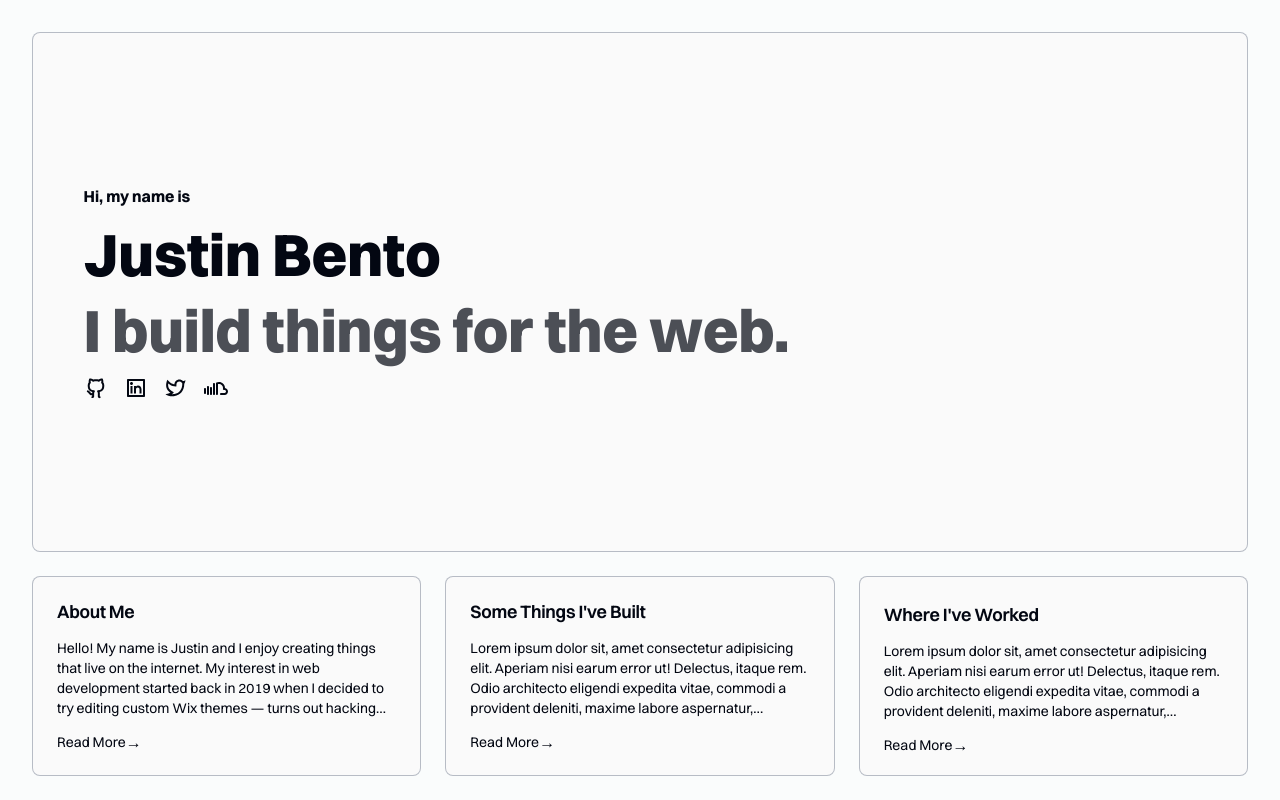
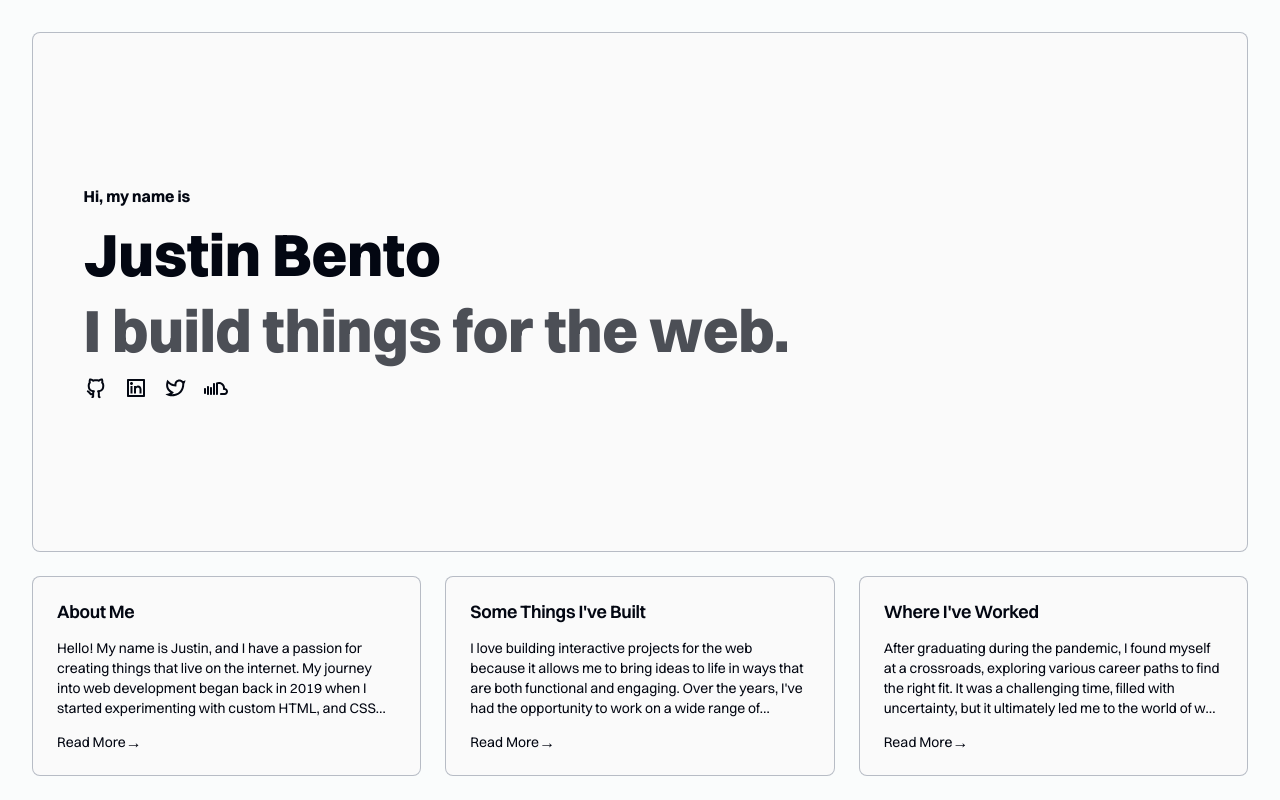
Before and after one commit to Justin-Bento/portfolio, a Next.js app: page / in a window 1280 px wide. Built offline with nearby package versions, Linux system fonts and the light colour scheme.

Commit message:
Updated content to main page

```diff
--- a/app/(frontend)/page.tsx
+++ b/app/(frontend)/page.tsx
@@ -13,29 +13,31 @@ export default function Home() {
             <h1 className="scroll-m-20 font-extrabold text-6xl">Justin Bento</h1>
             <p className="scroll-m-20 font-extrabold text-6xl opacity-70">I build things for the web.</p>
             <div className="flex items-center gap-4">
-              <Link target="_blank" rel="noopener noreferrer" href="https://github.com/Justin-Bento">
-                <RiGithubLine className="size-6" />
-              </Link>
-              <Link target="_blank" rel="noopener noreferrer" href="https://github.com/Justin-Bento">
-                <RiLinkedinBoxLine className="size-6" />
-              </Link>
-              <Link target="_blank" rel="noopener noreferrer" href="https://github.com/Justin-Bento">
-                <RiTwitterLine className="size-6" />
-              </Link>
-              <Link target="_blank" rel="noopener noreferrer" href="https://github.com/Justin-Bento">
-                <RiSoundcloudLine className="size-6" />
-              </Link>
+              <a target="_blank" rel="noopener noreferrer" href="https://github.com/Justin-Bento">
+                <RiGithubLine className="text-2xl" />
+              </a>
+              <a target="_blank" rel="noopener noreferrer" href="https://www.linkedin.com/in/justin-bento">
+                <RiLinkedinBoxLine className="text-2xl" />
+              </a>
+              <a target="_blank" rel="noopener noreferrer" href="https://twitter.com/Justin-Bento">
+                <RiTwitterLine className="text-2xl" />
+              </a>
+              <a target="_blank" rel="noopener noreferrer" href="https://soundcloud.com/fretfuze">
+                <RiSoundcloudLine className="text-2xl" />
+              </a>
             </div>
           </div>
         </Card>
         {/* About Me Card */}
         <Card className="col-span-12 lg:col-span-4 h-[25vh] flex flex-col items-start justify-center">
-          <div className=" px-4 py-5 sm:p-6 space-y-3">
+          <div className="px-4 py-5 sm:p-6 space-y-3">
             <h2 className="text-lg font-semibold tracking-[-0.015em] text-zinc-950 dark:text-white">About Me</h2>
             <p className="text-sm leading-5 line-clamp-4">
-              Hello! My name is Justin and I enjoy creating things that live on the internet. My interest in web
-              development started back in 2019 when I decided to try editing custom Wix themes — turns out hacking
-              together a custom reblog button taught me a lot about HTML & CSS!
+              Hello! My name is Justin, and I have a passion for creating things that live on the internet. My journey
+              into web development began back in 2019 when I started experimenting with custom HTML, and CSS themes.
+              What began as a casual interest in tweaking designs quickly turned into a fascination with the power of
+              code. As I learned to manipulate HTML and CSS through computer classes, I realized that these tools
+              allowed me to bring my ideas to life in ways I hadn&#39;t imagined.
             </p>
             <Link href="/about" className="text-sm flex items-center justify-start">
               Read More <span className="text-base">&rarr;</span>
@@ -43,33 +45,37 @@ export default function Home() {
           </div>
         </Card>
         {/* Projects Card */}
-        <Card className="col-span-12 lg:col-span-4 h-[25vh]  flex flex-col items-start justify-center">
+        <Card className="col-span-12 lg:col-span-4 h-[25vh] flex flex-col items-start justify-center">
           <div className="px-4 py-5 sm:p-6 space-y-3">
             <h2 className="text-lg font-semibold tracking-[-0.015em] text-zinc-950 dark:text-white">
-              Some Things I've Built
+              Some Things I&#39;ve Built
             </h2>
             <p className="text-sm leading-5 line-clamp-4">
-              Lorem ipsum dolor sit, amet consectetur adipisicing elit. Aperiam nisi earum error ut! Delectus, itaque
-              rem. Odio architecto eligendi expedita vitae, commodi a provident deleniti, maxime labore aspernatur,
-              delectus numquam Lorem ipsum dolor sit amet consectetur adipisicing elit. Nihil.
+              I love building interactive projects for the web because it allows me to bring ideas to life in ways that
+              are both functional and engaging. Over the years, I&#39;ve had the opportunity to work on a wide range of
+              projects, from personal blogs to complex web applications and even simple games. Each project, no matter
+              how small or large, has been a chance to learn something new, refine my skills, and deepen my
+              understanding of core principles. I believe that the fundamentals are the foundation of great development,
+              so I regularly revisit the basics to sharpen my skills and ensure my code is both clean and efficient.
             </p>
-            <Link href="/about" className="text-sm flex items-center justify-start">
+            <Link href="/projects" className="text-sm flex items-center justify-start">
               Read More <span className="text-base">&rarr;</span>
             </Link>
           </div>
         </Card>
         {/* Work Experience Card */}
-        <Card className="col-span-12 lg:col-span-4 h-[25vh]">
+        <Card className="col-span-12 lg:col-span-4 h-[25vh] flex flex-col items-start justify-center">
           <div className="px-4 py-5 sm:p-6 space-y-3">
             <h2 className="text-lg font-semibold tracking-[-0.015em] text-zinc-950 dark:text-white">
-              Where I've Worked
+              Where I&#39;ve Worked
             </h2>
             <p className="text-sm leading-5 line-clamp-4">
-              Lorem ipsum dolor sit, amet consectetur adipisicing elit. Aperiam nisi earum error ut! Delectus, itaque
-              rem. Odio architecto eligendi expedita vitae, commodi a provident deleniti, maxime labore aspernatur,
-              delectus numquam Lorem ipsum dolor sit amet consectetur adipisicing elit. Nihil.
+              After graduating during the pandemic, I found myself at a crossroads, exploring various career paths to
+              find the right fit. It was a challenging time, filled with uncertainty, but it ultimately led me to the
+              world of web development. I quickly realized that it was something I genuinely enjoyed and felt driven to
+              pursue.
             </p>
-            <Link href="/about" className="text-sm flex items-center justify-start">
+            <Link href="/experience" className="text-sm flex items-center justify-start">
               Read More <span className="text-base">&rarr;</span>
             </Link>
           </div>
```
